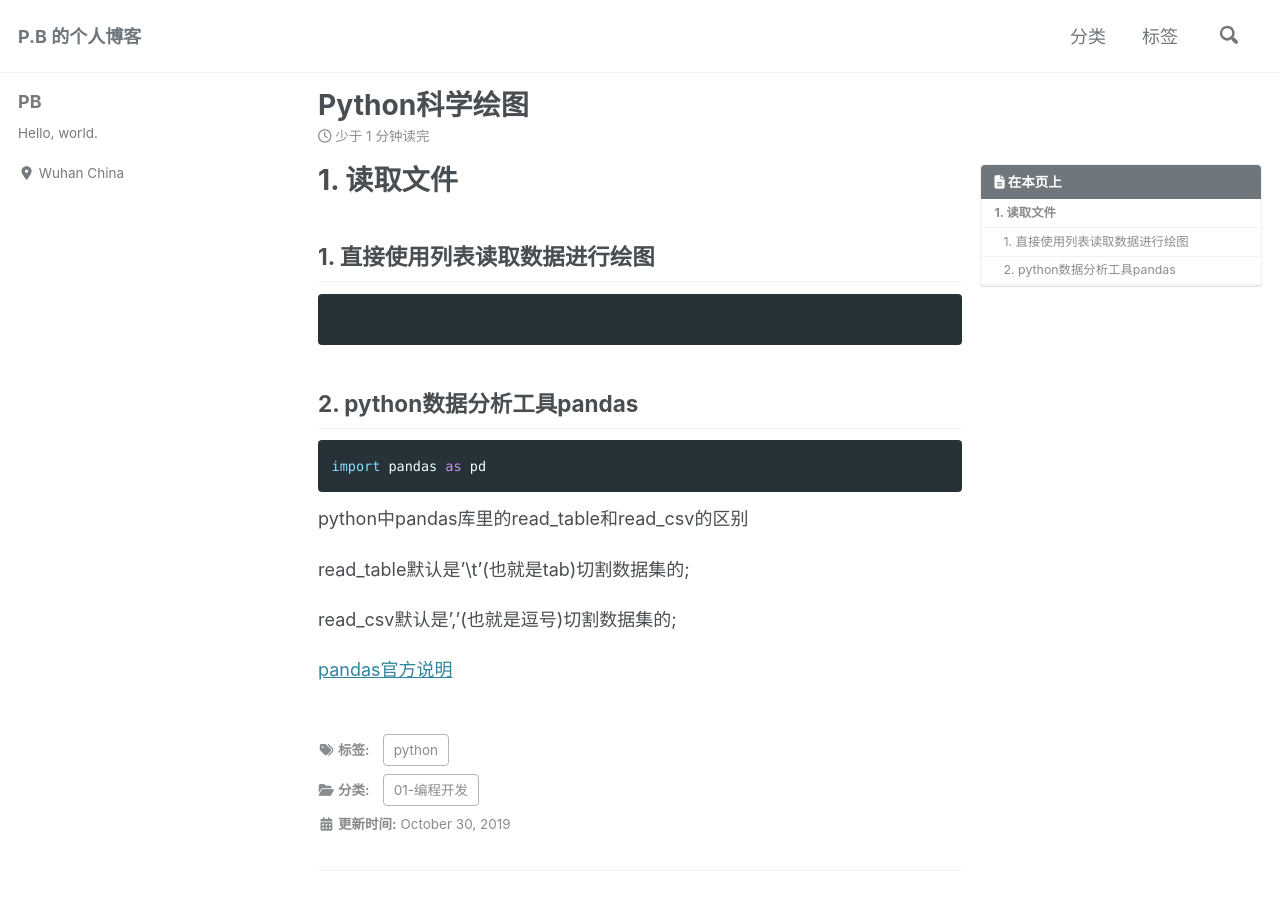
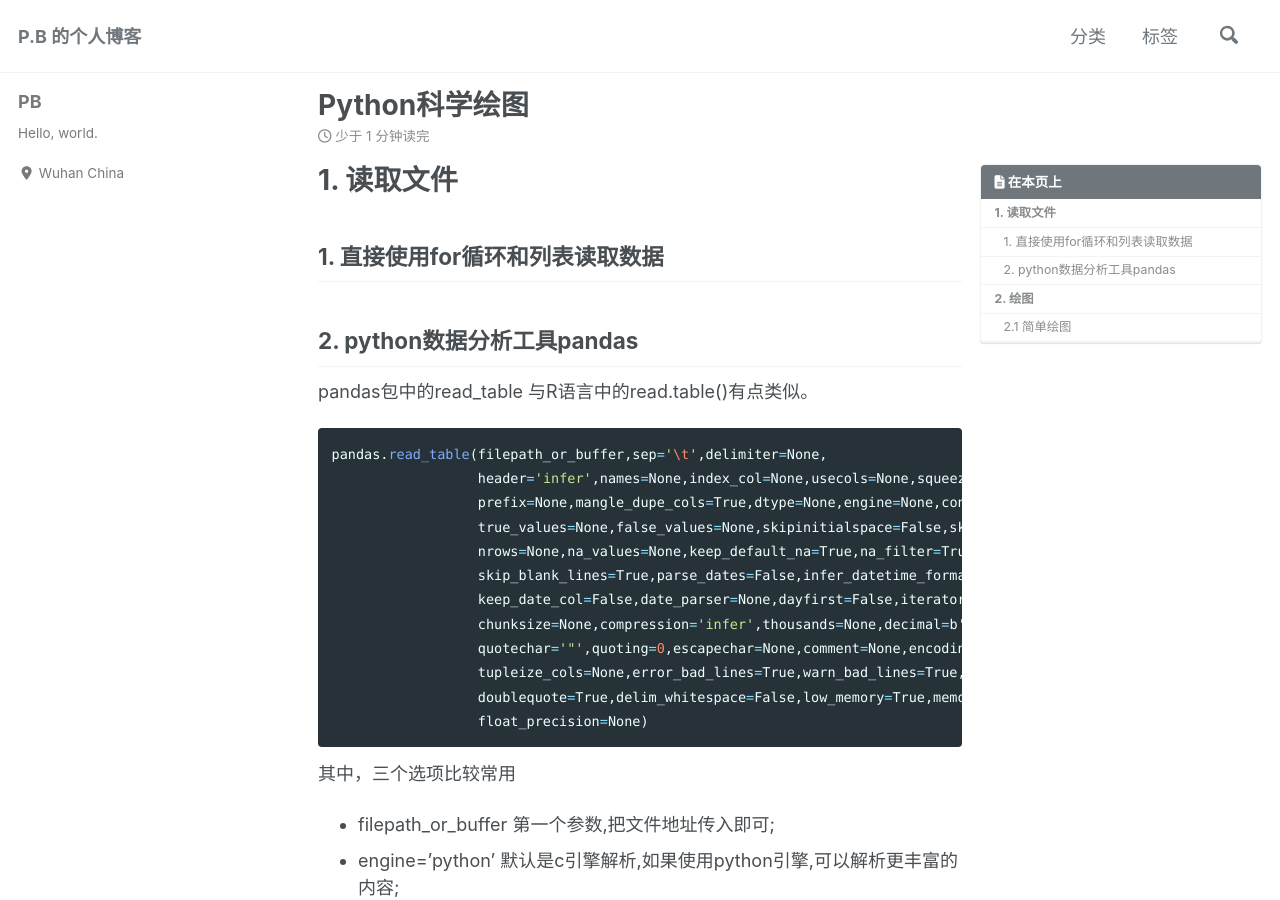
Before and after one commit to wow-yes/blog, a Jekyll site: the page built from 01-编程开发/_posts/2019-10-30-python科学绘图笔记.md, in a window 1280 px wide and 900 px high. Built offline with Jekyll 4.4.1, drawn with Linux system fonts in a browser that asks for light colours; cached includes are drawn as plain includes; nearby versions of some CDN libraries; some of the changed text lies outside the part shown.

Commit message:
Thu Oct 31 09:19:13 CST 2019

````diff
--- a/01-编程开发/_posts/2019-10-30-python科学绘图笔记.md
+++ b/01-编程开发/_posts/2019-10-30-python科学绘图笔记.md
@@ -6,26 +6,83 @@
 
 # 1. 读取文件
 
-## 1. 直接使用列表读取数据进行绘图
+## 1. 直接使用for循环和列表读取数据
 
-```
-
-```
 
 
 ## 2. python数据分析工具pandas
 
+pandas包中的read_table 与R语言中的read.table()有点类似。
+
+```python
+pandas.read_table(filepath_or_buffer,sep='\t',delimiter=None,
+                  header='infer',names=None,index_col=None,usecols=None,squeeze=False,
+                  prefix=None,mangle_dupe_cols=True,dtype=None,engine=None,converters=None,
+                  true_values=None,false_values=None,skipinitialspace=False,skiprows=None,
+                  nrows=None,na_values=None,keep_default_na=True,na_filter=True,verbose=False,
+                  skip_blank_lines=True,parse_dates=False,infer_datetime_format=False,
+                  keep_date_col=False,date_parser=None,dayfirst=False,iterator=False,
+                  chunksize=None,compression='infer',thousands=None,decimal=b'.',lineterminator=None,
+                  quotechar='"',quoting=0,escapechar=None,comment=None,encoding=None,dialect=None,
+                  tupleize_cols=None,error_bad_lines=True,warn_bad_lines=True,skipfooter=0,
+                  doublequote=True,delim_whitespace=False,low_memory=True,memory_map=False,
+                  float_precision=None)
+```
+
+其中，三个选项比较常用
+
+- filepath_or_buffer   第一个参数,把文件地址传入即可;
+- engine='python'      默认是c引擎解析,如果使用python引擎,可以解析更丰富的内容;
+- header='infer'       默认会自动推断数据文件头,如果设置为None则无文件头,为1则第一行是文件头;
+- sep='\t'             默认是由tab分割的数据,如果是其他可以另改,比如','
+- delim_whiteshape=True 如果数据的间隔是多个空格，sep=' '就会产生错误，读出的数据里有Nan，Specifies whether or not whitespace (e.g. ' ' or '    ') will be used as the sep. Equivalent to setting sep='\s+'.
+
+read_table 返回一个DataFrame类型
 
 ```python
 import pandas as pd
+dat = pd.read_table(filepath_or_buffer, sep='\s+')
 ```
 
+然后可以对DataFrame进行操作
 
-python中pandas库里的read_table和read_csv的区别
-
-read_table默认是'\t'(也就是tab)切割数据集的;
-
-read_csv默认是','(也就是逗号)切割数据集的;
+有些数据文件的第一行是列名，DataFrame可以直接指定列名来提取数据。
+读取文本文件时不用header和names指定表头时，默认第一行为表头。
 
 
-[pandas官方说明](https://pandas.pydata.org/pandas-docs/stable/reference/api/pandas.read_table.html)
+对于没有表头的数据列，可以为DataFrame手动指定，
+
+```python
+Names=['N1','N2','N3','N4']
+dat.columns=Names   #当然此处Names的元素个数要与dat的列数相同。
+```
+
+也可以使用header='None'来指定不要表头，再根据行列的定位来提取一列或者多列
+
+```python
+dat.iloc[1:10, [2]] # 选取dat的第1到10行，第2列的全部数据
+dat.iloc[1:　, [2]] # 选取dat的第一列的全部数据
+```
+
+- read_csv 从文件，url，文件型对象中加载带分隔符的数据。默认分隔符为逗号
+- read_table 从文件，url，文件型对象中加载带分隔符的数据。默认分隔符为制表符（“\t”）
+- read_fwf 读取定宽列格式数据（也就是没有分隔符）
+- read_cliboard 读取剪切板中的数据，可以看做read_table的剪切板。在将网页转换为表格时很有用
+
+一般来说通过上述两种方法即可获得所需要的数据列，然后可以使用matplotlib来进行绘图
+
+# 2. 绘图
+
+```python
+import matplotlib.pyplot as plt #约定俗成的写法plt
+```
+
+## 2.1 简单绘图
+
+
+
+
+##　参考连接
+
+- https://blog.csdn.net/daydayup_668819/article/details/82315565
+- [pandas官方说明](https://pandas.pydata.org/pandas-docs/stable/reference/api/pandas.read_table.html)
````
Also changed, not shown: 01-编程开发/_posts/2019-09-05-python学习笔记.md (+6 -1 lines), 04-软件使用/_posts/2019-10-30-Retext使用笔记.md (+22 -6 lines), 04-软件使用/_posts/2019-10-30-Rime使用笔记.md (added, +10 -0 lines), 1 other file.
